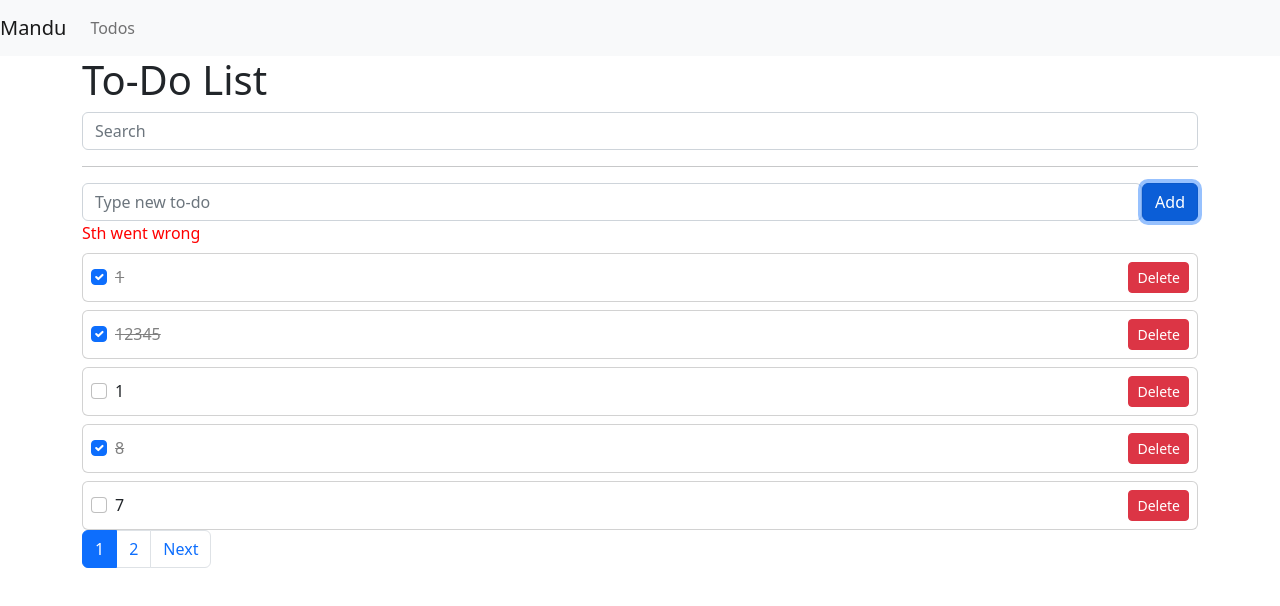
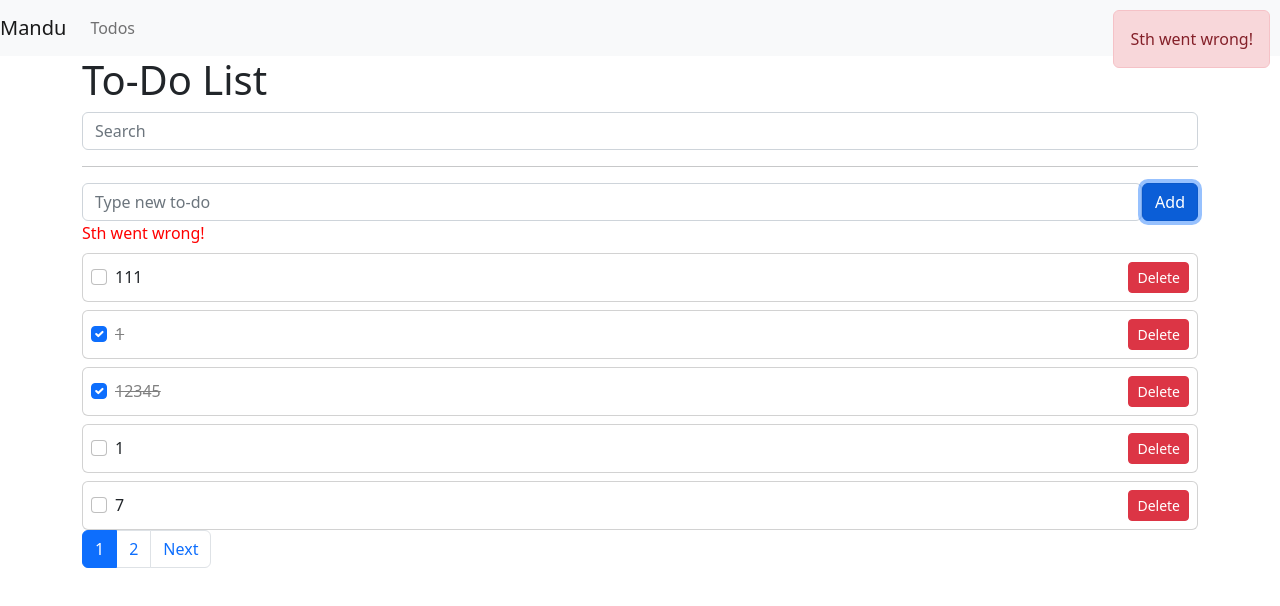
Before and after one commit to carrot31/todo, a Vue app: page /todos in a window 1280 px wide. Both pictures are taken after typing "Sample" into the empty fields and a click on the button "Add". Shown: the top 606 px of the page. Built offline with nearby package versions, Linux system fonts and the light colour scheme; no server answers; data requests are answered from the project's data file.

Commit message:
[56] Toast 로직 Composition으로 빼기

```diff
--- a/db.json
+++ b/db.json
@@ -21,11 +21,6 @@
       "id": 7
     },
     {
-      "subject": "8",
-      "completed": true,
-      "id": 8
-    },
-    {
       "subject": "1",
       "completed": false,
       "id": 9
@@ -39,6 +34,11 @@
       "subject": "1",
       "completed": true,
       "id": 13
+    },
+    {
+      "subject": "111",
+      "completed": false,
+      "id": 14
     }
   ]
 }
--- /dev/null
+++ b/src/composables/toast.js
@@ -0,0 +1,35 @@
+import { ref, onUnmounted } from "vue";
+
+export const useToast = () =>{
+
+  //저장 후 알림 Toast
+  const showToast = ref(false);
+  const toastMessage = ref('');
+  const toastAlertType= ref('');
+  const toastTimeout = ref(null);
+  const triggerToast = (message, type='success') => {
+      toastMessage.value = message;
+      toastAlertType.value = type;
+      showToast.value = true;
+      //2초후 메세지 사라짐
+      toastTimeout.value = setTimeout(()=>{
+        console.log('hello')
+        toastMessage.value = '';
+        toastAlertType.value = '';
+        showToast.value = false;
+      }, 5000)
+  };
+
+  //메모리 누수 막기(save 후 페이지 이동시 setTimeout() 막기)
+  onUnmounted(()=>{
+    console.log('unmounted')
+    clearTimeout(toastTimeout.value)
+  })
+
+  return{
+    showToast,
+    toastMessage,
+    toastAlertType,
+    triggerToast,
+  }
+}
--- a/src/pages/todos/_id.vue
+++ b/src/pages/todos/_id.vue
@@ -50,9 +50,11 @@
 <script>
 import { useRoute, useRouter } from 'vue-router';
 import axios from 'axios';
-import { ref, computed, onUnmounted } from 'vue';
+import { ref, computed } from 'vue';
 import _ from 'lodash';
 import Toast from '@/components/Toast.vue';
+import {useToast} from '@/composables/toast';
+
 
   export default{
     component: {
@@ -65,16 +67,14 @@ import Toast from '@/components/Toast.vue';
         const todo = ref(null);
         const originalTodo = ref(null);
         const loading = ref(true);
-        const showToast = ref(false);
-        const toastMessage = ref('');
-        const toastAlertType= ref('');
-        const timeout = ref(null);
 
-        //메모리 누수 막기(save 후 페이지 이동시 setTimeout() 막기)
-        onUnmounted(()=>{
-          console.log('unmounted')
-          clearTimeout(timeout.value)
-        })
+        const {
+          showToast,
+          toastMessage,
+          toastAlertType,
+          triggerToast,
+        } = useToast();
+
 
         //상세정보 가져오기
         const getTodo = async () => {
@@ -85,7 +85,7 @@ import Toast from '@/components/Toast.vue';
             loading.value = false;
           } catch (err) {
             console.log(err);
-            tiggerToast('Sth went wrong!', 'danger')
+            triggerToast('Sth went wrong!', 'danger')
           }
         };
         getTodo();
@@ -106,20 +106,6 @@ import Toast from '@/components/Toast.vue';
             });
         };
 
-        //저장 후 알림 Toast
-        const tiggerToast = (message, type='success') => {
-            toastMessage.value = message;
-            toastAlertType.value = type;
-            showToast.value = true;
-            //2초후 메세지 사라짐
-            timeout.value = setTimeout(()=>{
-              console.log('hello')
-              toastMessage.value = '';
-              toastAlertType.value = '';
-              showToast.value = false;
-            }, 5000)
-        };
-
         //데이터 수정
         const onSave = async () => {
           try{
@@ -131,7 +117,7 @@ import Toast from '@/components/Toast.vue';
             tiggerToast('Successfuly saved!');
           } catch (err) {
             console.log(err);
-            tiggerToast('Sth went wrong!', 'danger');
+            triggerToast('Sth went wrong!', 'danger');
           }
 
         };
--- a/src/pages/todos/index.vue
+++ b/src/pages/todos/index.vue
@@ -36,6 +36,10 @@
         </li>
       </ul>
     </nav>
+    <Toast
+      v-if="showToast"
+      :message="toastMessage"
+      :type="toastAlertType"/>
   </div>
 
 </template>
@@ -45,6 +49,8 @@ import {ref, computed, watch} from 'vue';
 import TodoSimpleForm from '@/components/TodoSimpleForm.vue';
 import TodoList from '@/components/TodoList.vue';
 import axios from 'axios';
+import Toast from '@/components/Toast.vue';
+import {useToast} from '@/composables/toast';
 
 export default {
     setup() {
@@ -55,9 +61,19 @@ export default {
         const currentPage = ref(1);
         const searchText = ref('');
 
+
         const numberOfPages = computed(()=>{
           return Math.ceil(numberOfTodos.value/limit);
         })
+
+        //Toast
+        const {
+          showToast,
+          toastMessage,
+          toastAlertType,
+          triggerToast,
+        } = useToast();
+
 
         //DB에서 데이터 가져오기
         const getTodos = async (page = currentPage.value) =>{
@@ -73,7 +89,8 @@ export default {
             todos.value = res.data
           } catch(err){
             console.log(err)
-            error.value='Sth went wrong'
+            error.value = 'Sth went wrong!'
+            triggerToast('Sth went wrong!', 'danger');
           }
 
         }
@@ -92,7 +109,8 @@ export default {
             getTodos(1);
             } catch (err){
               console.log(err)
-              error.value='Sth went wrong'
+              error.value = 'Sth went wrong!'
+              triggerToast('Sth went wrong!', 'danger');
             }
         };
 
@@ -107,7 +125,8 @@ export default {
               todos.value[index].completed = checked
             } catch (err){
               console.log(err)
-              error.value='Sth went wrong'
+              error.value = 'Sth went wrong!'
+              triggerToast('Sth went wrong!', 'danger');
             }
 
         };
@@ -122,7 +141,8 @@ export default {
             getTodos(1);
           } catch(err){
             console.log(err)
-            error.value='Sth went wrong'
+            error.value = 'Sth went wrong!'
+            triggerToast('Sth went wrong!', 'danger');
           }
         };
 
@@ -149,15 +169,17 @@ export default {
             toggleTodo,
             deleteTodo,
             searchText,
-            // filteredTodos,
             error,
             getTodos,
             numberOfPages,
             currentPage,
             searchTodo,
+            showToast,
+            toastMessage,
+            toastAlertType,
         };
     },
-    components: { TodoSimpleForm, TodoList }
+    components: { TodoSimpleForm, TodoList, Toast }
 }
 </script>
 
```
